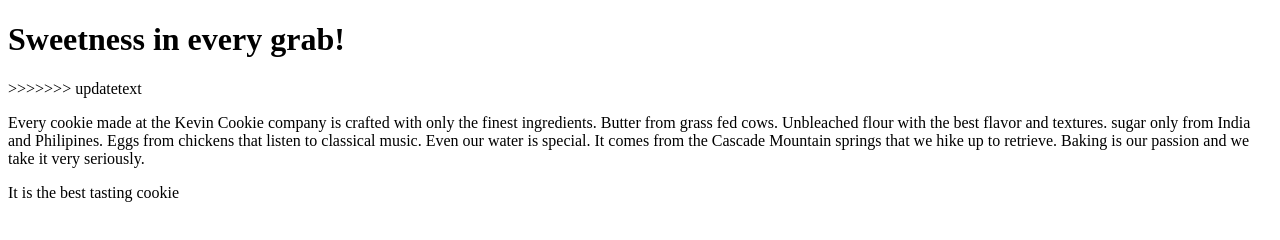
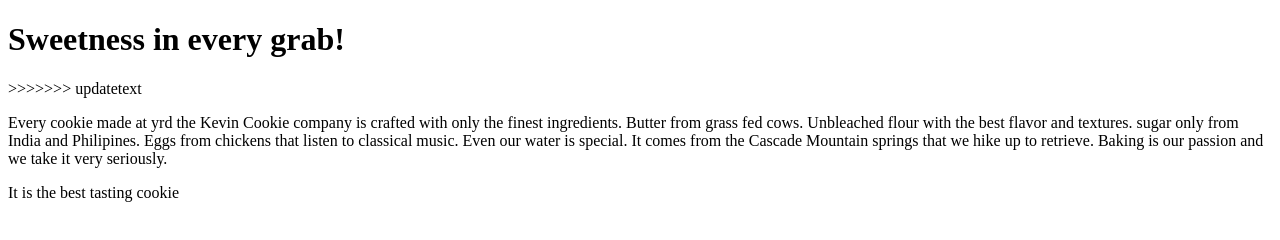
Before and after one commit to smgisore/Kevincookiecompany, a plain HTML site: page index.htm in a window 1280 px wide. Drawn offline with Linux system fonts and the light colour scheme.

Commit message:
Update index.htm

```diff
--- a/index.htm
+++ b/index.htm
@@ -7,7 +7,7 @@
 
 <h1>Sweetness in every grab!</h1>
 >>>>>>> updatetext
-<p>Every cookie made at the Kevin Cookie company is crafted with only the finest ingredients. Butter from grass fed cows. Unbleached flour with the best flavor and textures. sugar only from India and Philipines. Eggs from chickens that listen to classical music. Even our water is special. It comes from the Cascade Mountain springs that we hike up to retrieve. Baking is our passion and we take it very seriously.</p>
+<p>Every cookie made at yrd the Kevin Cookie company is crafted with only the finest ingredients. Butter from grass fed cows. Unbleached flour with the best flavor and textures. sugar only from India and Philipines. Eggs from chickens that listen to classical music. Even our water is special. It comes from the Cascade Mountain springs that we hike up to retrieve. Baking is our passion and we take it very seriously.</p>
 It is the best tasting cookie
 </body>
 </html>
```
